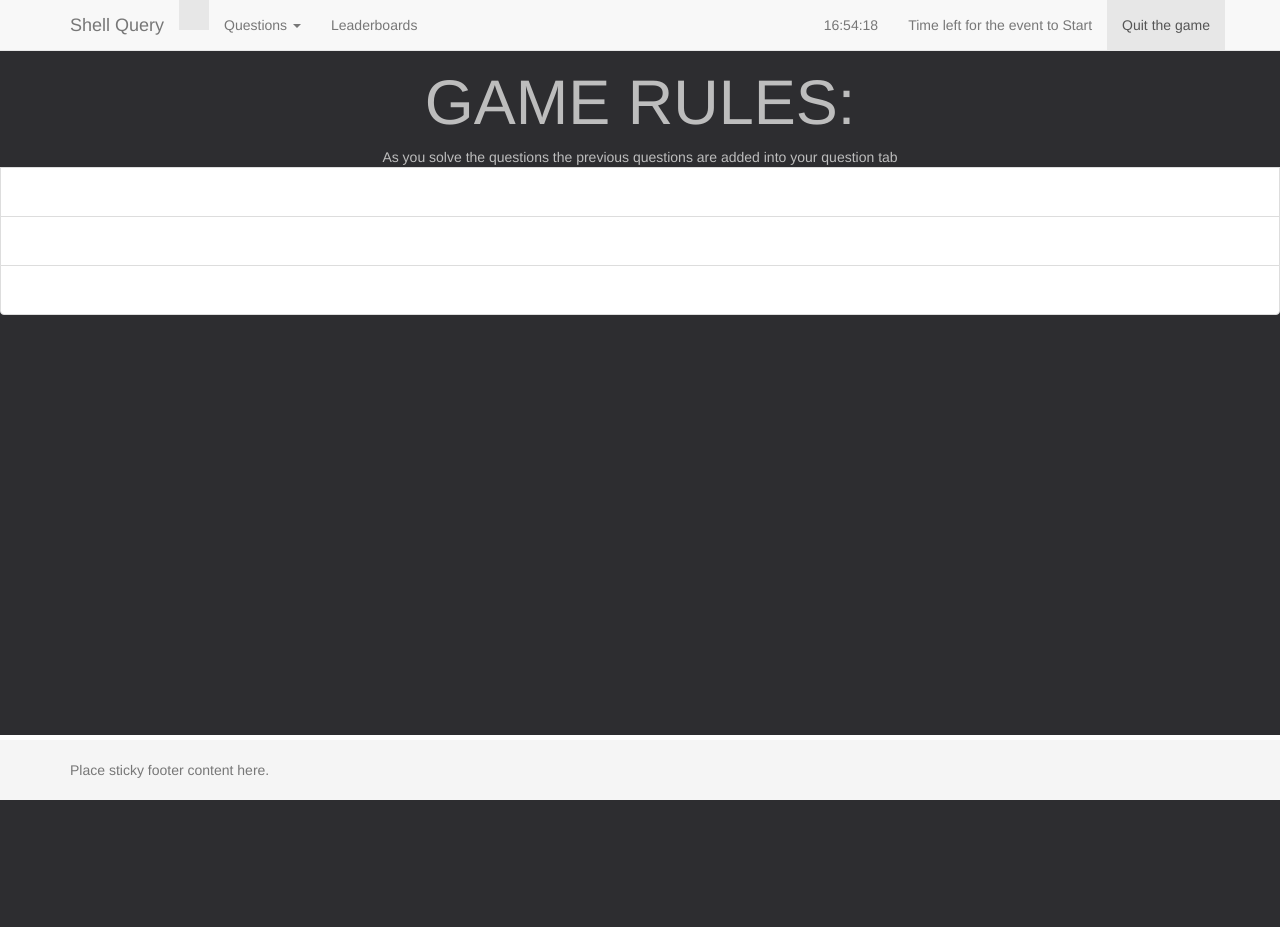
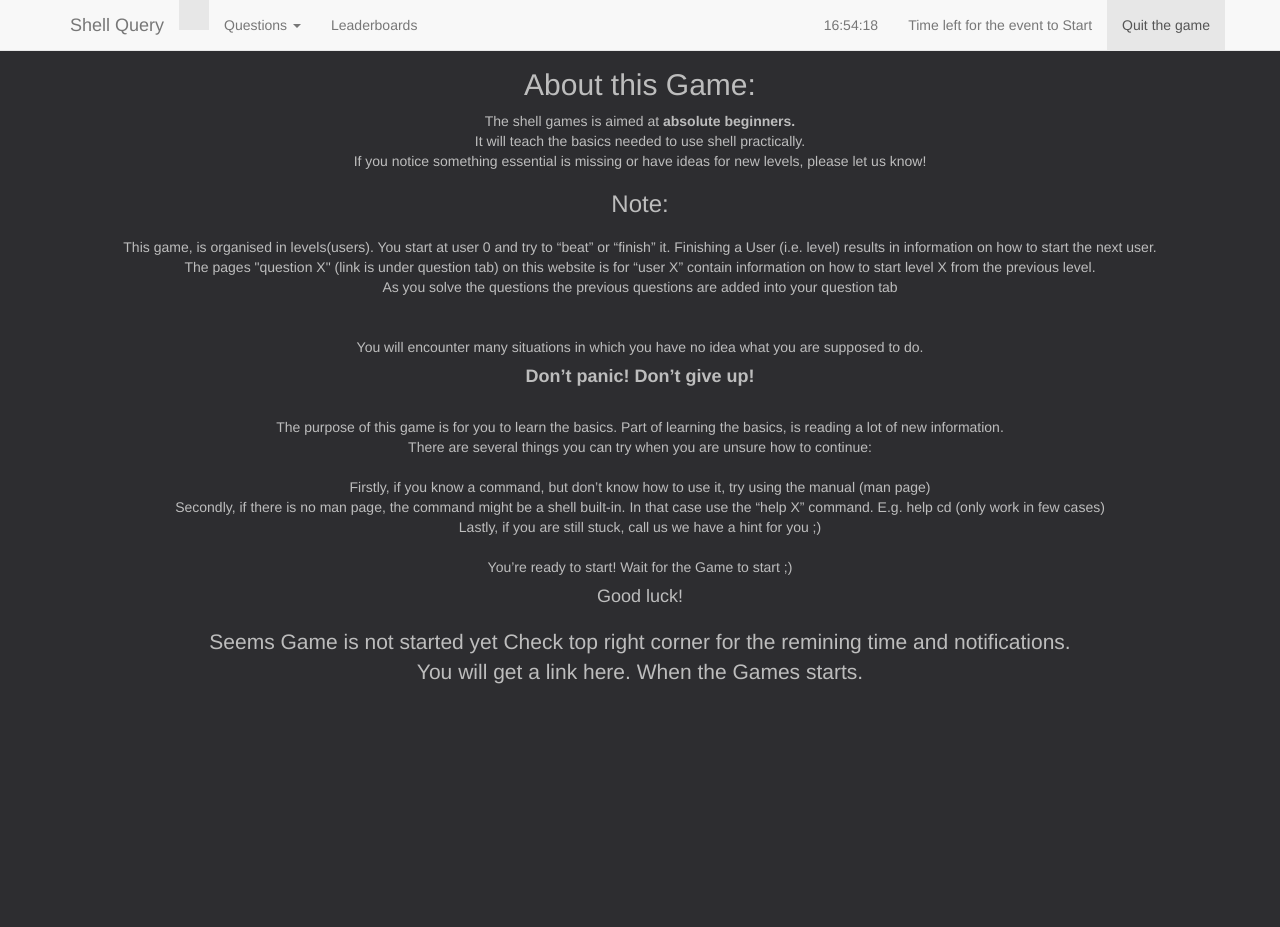
Before and after one commit to Dhanyamk/shell-interrogation, a PHP site: page /lp.php in a window 1280 px wide. Shown: the top 927 px of the page. Before the commit the page ends 800 px from the top, so only its background shows below. Run offline with PHP 8.4, Linux system fonts and the light colour scheme; the visitor is signed in with stand-in values (Sample User, id 1); data that the repository does not hold is empty; some libraries are stand-ins or nearby versions.

Commit message:
Introduction added.  	modified:   display/nav.mod.php  	modified:   lp.php

```diff
--- a/display/nav.mod.php
+++ b/display/nav.mod.php
@@ -27,7 +27,7 @@
               if (islogin())
               {
                 ?>
-            <li class="active"><a href="#"><?php echo "$team->tname";?></a></li>
+            <li class="active"><a href="lp.php"><?php echo "$team->tname";?></a></li>
                 <?php
               }
             ?>
--- a/lp.php
+++ b/lp.php
@@ -30,13 +30,26 @@ if (islogin())
 </style>
 
 <div class="jumbotron text-center">
-<h1>GAME RULES:</h1>
+<h2>About this Game:</h2>
 
 <ol class="list-group">
-  <li >As you solve the questions the previous questions are added into your question tab</li>
-  <li class="list-group-item list-group-item-default"></li>
-  <li class="list-group-item list-group-item-default"></li>
-  <li class="list-group-item list-group-item-default"></li>
+  <li >The shell games is aimed at <b>absolute beginners.</b></li>
+	<li >It will teach the basics needed to use shell practically.</li>
+	<li >If you notice something essential is missing or have ideas for new levels, please let us know!</li>
+	<li ><h3>Note:<h3></li>
+	<li >This game, is organised in levels(users). You start at user 0 and try to “beat” or “finish” it. Finishing a User (i.e. level) results in information on how to start the next user.
+	<br />
+	<li >The pages "question X" (link is under question tab) on this website is for “user X” contain information on how to start level X from the previous level.</li>
+	<li >As you solve the questions the previous questions are added into your question tab</li>
+	<br /><br />
+	<li >You will encounter many situations in which you have no idea what you are supposed to do.<br /> <h4><b>Don’t panic! Don’t give up!</b></h4> <br />The purpose of this game is for you to learn the basics. Part of learning the basics, is reading a lot of new information.</li>
+	<li >There are several things you can try when you are unsure how to continue:</li>
+	<br />
+  <li >Firstly, if you know a command, but don’t know how to use it, try using the manual (man page) </li>
+  <li >Secondly, if there is no man page, the command might be a shell built-in. In that case use the “help X” command. E.g. help cd (only work in few cases)</li>
+  <li >Lastly, if you are still stuck, call us we have a hint for you ;)</li>
+	<br />
+	<li >You’re ready to start! Wait for the Game to start ;)<br /><h4> Good luck!</h4></li>
 </ol>
 <?php
  	if ($running || $debug)
@@ -45,6 +58,11 @@ if (islogin())
 <a href="question.php?qno=0&sum=cfcd208495d565ef66e7dff9f98764da" class="btn btn-success" role="button">Take me to the event</a>
 		<?php
  	}
+	else
+	{
+		echo "<p>Seems Game is not started yet Check top right corner for the remining time and notifications.
+		<br /> You will get a link here. When the Games starts.<p>";
+	}
 ?>
 </div>
 <?php
```
